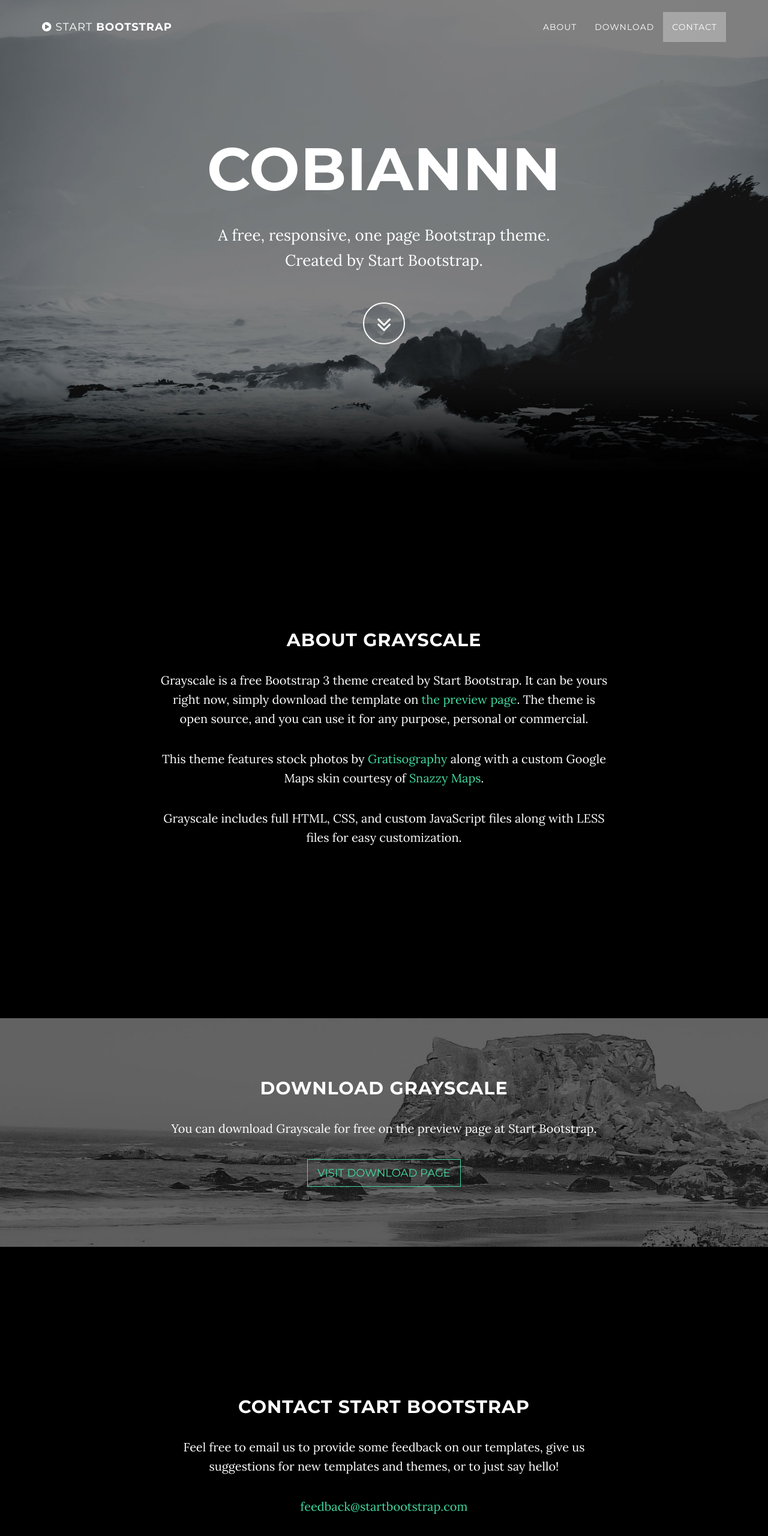
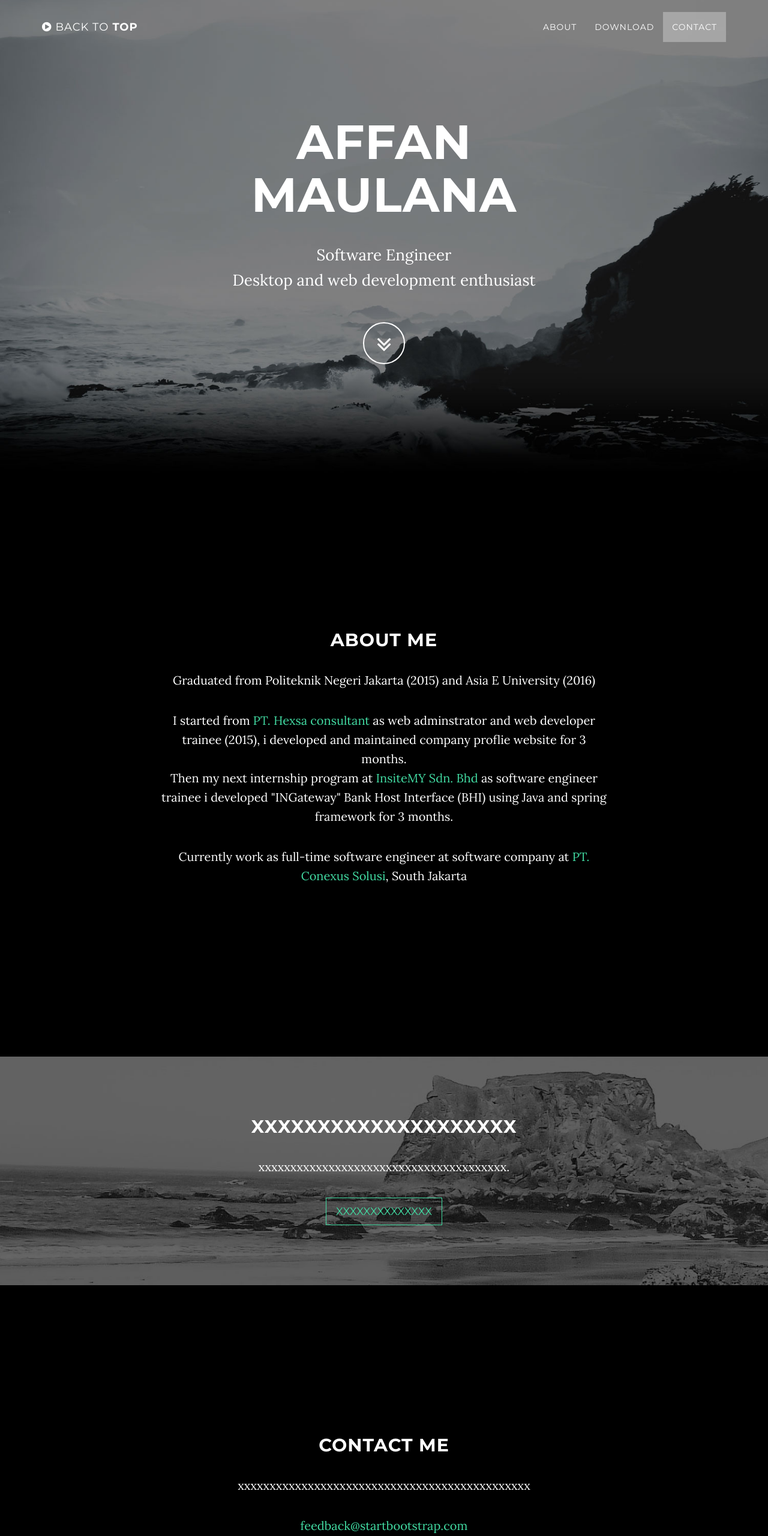
Before and after one commit to lokoroi/portfolio, a website: page index.html in a window 1280 px wide. Shown: the top 2560 px of the page at 60% size. Drawn offline with nearby package versions, Linux system fonts and the light colour scheme; some packages are replaced by stand-ins of ours.

Commit message:
Update Content

```diff
--- a/index.html
+++ b/index.html
@@ -9,7 +9,7 @@
     <meta name="description" content="">
     <meta name="author" content="">
 
-    <title>Grayscale - Start Bootstrap Theme</title>
+    <title>Affan Maulana - Portfolio</title>
 
     <!-- Bootstrap Core CSS -->
     <link href="vendor/bootstrap/css/bootstrap.min.css" rel="stylesheet">
@@ -41,7 +41,7 @@
                     Menu <i class="fa fa-bars"></i>
                 </button>
                 <a class="navbar-brand page-scroll" href="#page-top">
-                    <i class="fa fa-play-circle"></i> <span class="light">Start</span> Bootstrap
+                    <i class="fa fa-play-circle"></i> <span class="light">Back to</span> Top
                 </a>
             </div>
 
@@ -74,9 +74,8 @@
             <div class="container">
                 <div class="row">
                     <div class="col-md-8 col-md-offset-2">
-                        <h1 class="brand-heading">cobiannn</h1>
-                        <p class="intro-text">A free, responsive, one page Bootstrap theme.
-                            <br>Created by Start Bootstrap.</p>
+                        <h1 class="brand-heading">AFFAN MAULANA</h1>
+                        <p class="intro-text">Software Engineer</br>Desktop and web development enthusiast</p>
                         <a href="#about" class="btn btn-circle page-scroll">
                             <i class="fa fa-angle-double-down animated"></i>
                         </a>
@@ -90,11 +89,14 @@
     <section id="about" class="container content-section text-center">
         <div class="row">
             <div class="col-lg-8 col-lg-offset-2">
-                <h2>About Grayscale</h2>
-                <p>Grayscale is a free Bootstrap 3 theme created by Start Bootstrap. It can be yours right now, simply download the template on <a href="http://startbootstrap.com/template-overviews/grayscale/">the preview page</a>. The theme is open source, and you can use it for any purpose, personal or commercial.</p>
-                <p>This theme features stock photos by <a href="http://gratisography.com/">Gratisography</a> along with a custom Google Maps skin courtesy of <a href="http://snazzymaps.com/">Snazzy Maps</a>.</p>
-                <p>Grayscale includes full HTML, CSS, and custom JavaScript files along with LESS files for easy customization.</p>
-            </div>
+                <h2>About Me</h2>
+                <p>Graduated from Politeknik Negeri Jakarta (2015) and Asia E University (2016)</p>
+                <p>I started from <a href="http://hexsa-consultant.indonetwork.co.id/">PT. Hexsa consultant</a> as web adminstrator and web developer trainee (2015), i developed and maintained company proflie website for 3 months.<br>
+                  Then my next internship program at <a href="http://www.insitemy.com/index.php">InsiteMY Sdn. Bhd </a> as software engineer trainee i developed "INGateway" Bank Host Interface (BHI) using Java and spring framework for 3 months.
+                </p>
+                <p>Currently work as full-time software engineer at software company at <a href="http://conexus.co.id/">PT. Conexus Solusi</a>, South Jakarta </p>
+                <p></p>
+                </div>
         </div>
     </section>
 
@@ -103,9 +105,9 @@
         <div class="download-section">
             <div class="container">
                 <div class="col-lg-8 col-lg-offset-2">
-                    <h2>Download Grayscale</h2>
-                    <p>You can download Grayscale for free on the preview page at Start Bootstrap.</p>
-                    <a href="http://startbootstrap.com/template-overviews/grayscale/" class="btn btn-default btn-lg">Visit Download Page</a>
+                    <h2>xxxxxxxxxxxxxxxxxxxx</h2>
+                    <p>xxxxxxxxxxxxxxxxxxxxxxxxxxxxxxxxxxxxxxx.</p>
+                    <a href="http://startbootstrap.com/template-overviews/grayscale/" class="btn btn-default btn-lg">xxxxxxxxxxxxxx</a>
                 </div>
             </div>
         </div>
@@ -115,8 +117,8 @@
     <section id="contact" class="container content-section text-center">
         <div class="row">
             <div class="col-lg-8 col-lg-offset-2">
-                <h2>Contact Start Bootstrap</h2>
-                <p>Feel free to email us to provide some feedback on our templates, give us suggestions for new templates and themes, or to just say hello!</p>
+                <h2>Contact Me</h2>
+                <p>xxxxxxxxxxxxxxxxxxxxxxxxxxxxxxxxxxxxxxxxxxxxxx</p>
                 <p><a href="mailto:feedback@startbootstrap.com">feedback@startbootstrap.com</a>
                 </p>
                 <ul class="list-inline banner-social-buttons">
```
Also changed, not shown: css/grayscale.min.css.
